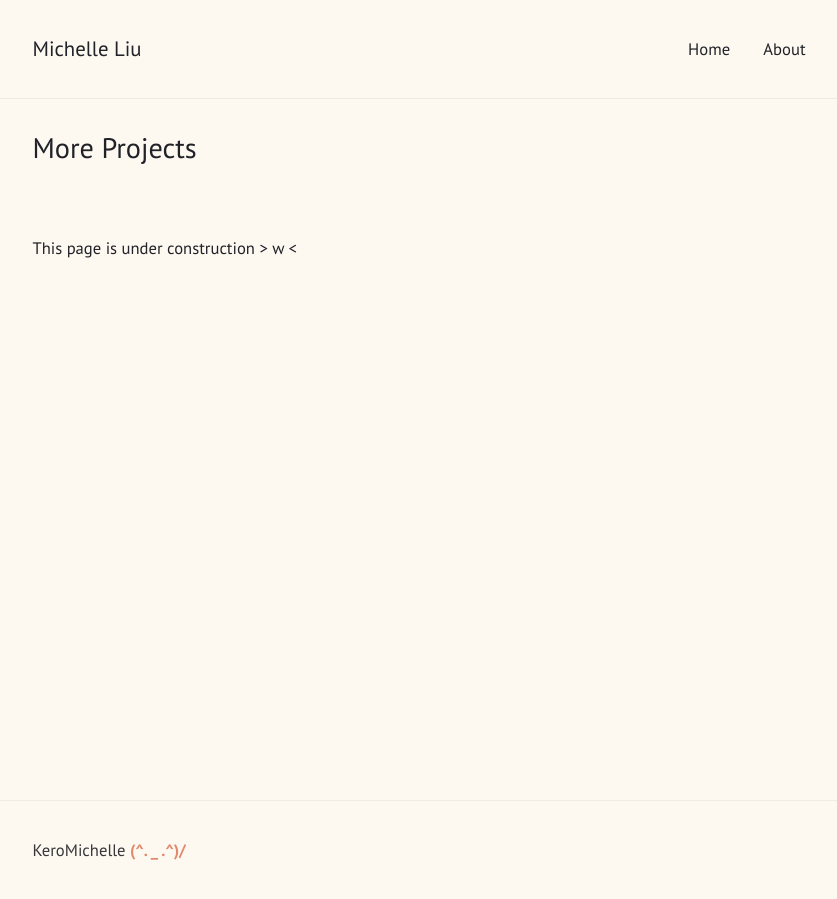
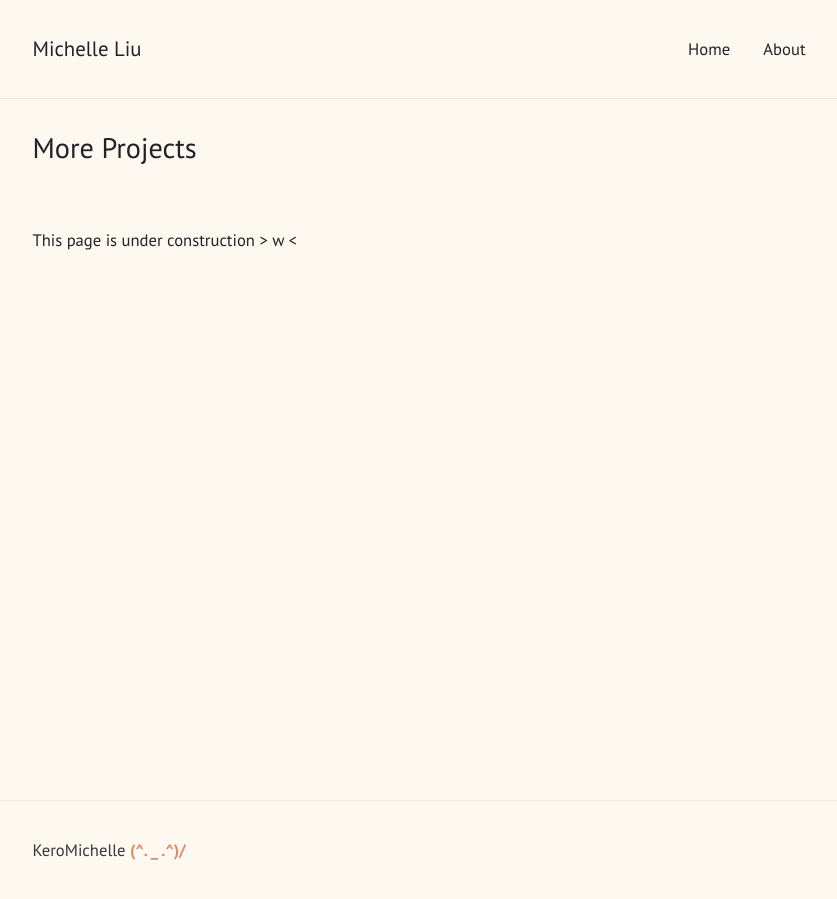
Before and after one commit to KeroMichelle/KeroMichelle.github.io, a Jekyll site: the page built from more.md, in a window 1280 px wide. Shown: the whole page, without its empty margins (221-1058 px from the left). Built offline with Jekyll 4.4.1, drawn with Linux system fonts in a browser that asks for light colours.

Commit message:
flex grow heading space

```diff
--- a/_sass/layout.sass
+++ b/_sass/layout.sass
@@ -3,7 +3,7 @@ body
   flex-direction: column
 
 article
-  flex-grow: 1
+  flex-grow: 2
 
 body > header, body > footer
   display: flex
@@ -16,7 +16,7 @@ body > header, body > article, body > footer
 
 // space between page title and first line
 article header
-  margin-bottom: 1.5em
+  margin-bottom: 1em
 
 article header h1
   font-size: 1.7em
--- a/about.html
+++ b/about.html
@@ -8,7 +8,7 @@ layout: default
 
  <br>
 
- <h3>Hi! I'm a <b><orange>student game dev</orange></b> attending the USC School of Cinematic Arts.</h3>
+ <h3>Hi! I'm a <b><orange>student game dev</orange></b> attending the <b><green>USC School of Cinematic Arts.</green></b></h3>
 
  <p>
  <li>BA in Interactive Media & Game Design (2018 - 2022)</li>
@@ -16,7 +16,7 @@ layout: default
  </p>
 
  <p>
- As a <b><orange>producer</orange></b>, I craft collaborative work environments. I aim to empower my teammates with the resources and direction needed to overcome challenges and take creative ownership.
+ As a <b><green>producer</green></b>, I craft collaborative work environments. I aim to empower my teammates with the resources and direction needed to overcome challenges and take creative ownership.
  </p>
 
  <p>
```
